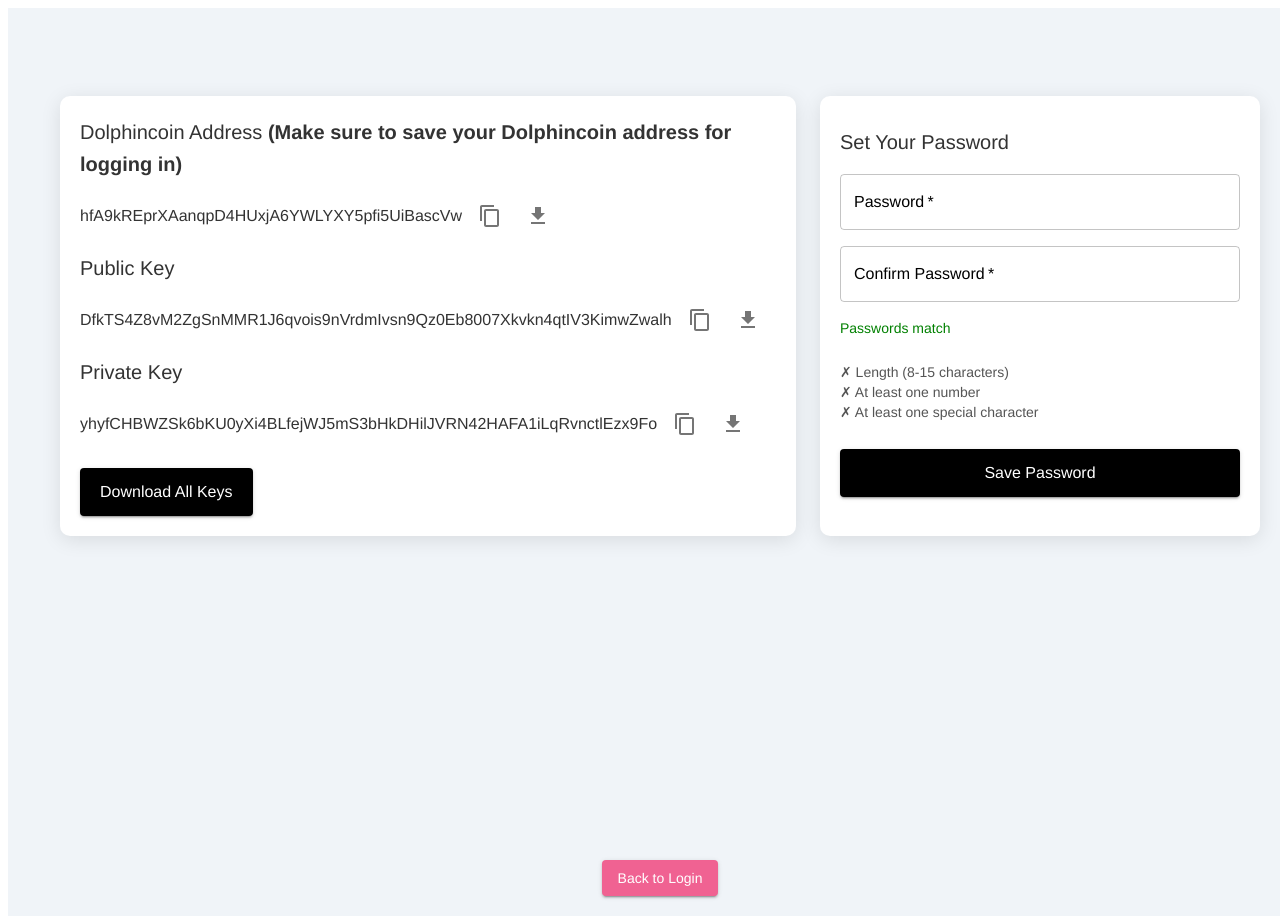
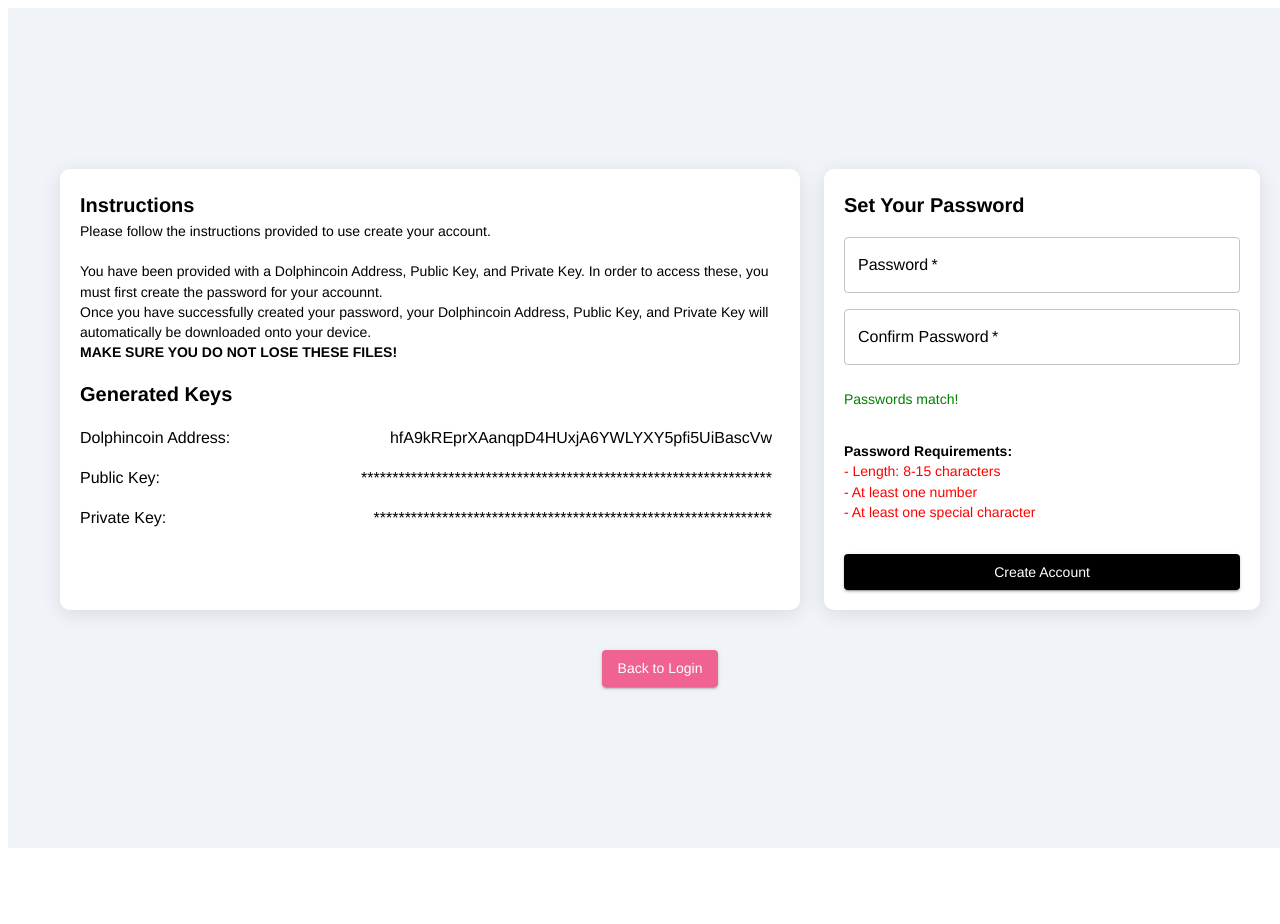
Before and after one commit to MazenIbrahim1/PHAJAM, a React (Vite) app: page /generate-keys in a window 1280 px wide. Shown: the top 924 px of the page. After the commit the page ends 856 px from the top, so only its background shows below. Built offline with nearby package versions, Linux system fonts and the light colour scheme.

Commit message:
started on instruction text

```diff
--- a/src/components/GenerateKeys/GenerateKeys.jsx
+++ b/src/components/GenerateKeys/GenerateKeys.jsx
@@ -1,7 +1,5 @@
 import React, { useState, useEffect } from "react";
-import { Box, Typography, Button, IconButton, TextField, Snackbar } from "@mui/material";
-import ContentCopyIcon from "@mui/icons-material/ContentCopy";
-import DownloadIcon from "@mui/icons-material/Download";
+import { Box, Typography, Button, TextField, Snackbar } from "@mui/material";
 import { useNavigate } from "react-router-dom";
 
 // Function to generate a random key
@@ -20,7 +18,7 @@
   const [privateKey, setPrivateKey] = useState("");
   const [password, setPassword] = useState("");
   const [confirmPassword, setConfirmPassword] = useState("");
-  const [passwordMatch, setPasswordMatch] = useState(true); // Initially assume they match
+  const [passwordMatch, setPasswordMatch] = useState(true);
   const [passwordSaved, setPasswordSaved] = useState(false);
   const [snackbarOpen, setSnackbarOpen] = useState(false);
   const [passwordValidations, setPasswordValidations] = useState({
@@ -31,41 +29,20 @@
 
   const navigate = useNavigate();
 
-  // Function to generate keys
   const handleGenerateKeys = () => {
-    setAddress(generateRandomKey(42)); // Example length for a Dolphincoin address
-    setPublicKey(generateRandomKey(66)); // Example length for a public key
-    setPrivateKey(generateRandomKey(64)); // Example length for a private key
+    setAddress(generateRandomKey(42));
+    setPublicKey(generateRandomKey(66));
+    setPrivateKey(generateRandomKey(64));
   };
 
-  // Automatically generate keys when the component mounts
   useEffect(() => {
     handleGenerateKeys();
   }, []);
 
-  // Function to copy text to clipboard
-  const handleCopyToClipboard = (text) => {
-    navigator.clipboard.writeText(text);
-    alert("Copied to clipboard!");
-  };
-
-  // Function to navigate back to the login page
   const handleBackToLogin = () => {
     navigate("/");
   };
 
-  // Function to download a specific key as a text file
-  const handleDownloadFile = (fileName, content) => {
-    const blob = new Blob([content], { type: "text/plain" });
-    const link = document.createElement("a");
-    link.href = URL.createObjectURL(blob);
-    link.download = fileName;
-    document.body.appendChild(link);
-    link.click();
-    document.body.removeChild(link);
-  };
-
-  // Function to handle password validation
   const validatePassword = (password) => {
     const validations = {
       length: password.length >= 8 && password.length <= 15,
@@ -76,7 +53,6 @@
     return validations.length && validations.number && validations.specialChar;
   };
 
-  // Function to handle password save
   const handleSavePassword = () => {
     if (password === confirmPassword && validatePassword(password)) {
       setPasswordSaved(true);
@@ -86,12 +62,10 @@
     }
   };
 
-  // Function to handle Snackbar close
   const handleSnackbarClose = () => {
     setSnackbarOpen(false);
   };
 
-  // Update the password match state based on user input
   useEffect(() => {
     setPasswordMatch(password === confirmPassword);
   }, [password, confirmPassword]);
@@ -102,105 +76,82 @@
         width: "100%",
         height: "100vh",
         display: "flex",
-        flexDirection: "column",
-        justifyContent: "space-between",
+        justifyContent: "center",
         alignItems: "center",
         backgroundColor: "#f0f4f8",
-        color: "#333",
         padding: "20px",
-        paddingTop: "7%",
       }}
     >
-      {/* Main container to hold both sections */}
-      <Box sx={{ display: "flex", width: "100%", maxWidth: "1200px", gap: 3 }}>
-        {/* Generate Keys Section */}
       <Box
         sx={{
-            flex: 1,
-            maxWidth: "700px",
+          display: "flex",
+          flexDirection: "column",
+          gap: 3,
+          maxWidth: "1200px",
+          width: "100%",
+        }}
+      >
+        <Box
+          sx={{
+            display: "flex",
+            flexDirection: "row",
+            gap: 3,
+          }}
+        >
+          <Box
+            sx={{
+              flex: 7,
               backgroundColor: "#fff",
               borderRadius: "10px",
               boxShadow: "0 4px 20px rgba(0, 0, 0, 0.1)",
               padding: "20px",
-            wordWrap: "break-word",
+              display: "flex",
+              flexDirection: "column",
+              gap: 2,
+              maxWidth: "700px",
+              width: "100%",
             }}
           >
-          <Typography variant="h6" sx={{ marginBottom: 2 }}>
-            Dolphincoin Address <strong>(Make sure to save your Dolphincoin address for logging in)</strong>
+            <Box>
+              <Typography variant="h6" sx={{ fontWeight: "bold" }}>Instructions</Typography>
+              <Typography variant="body2">
+                Please follow the instructions provided to use create your account.<br />
+                <br />
+                You have been provided with a Dolphincoin Address, Public Key, and Private Key. In order to access these, you must first create the password for your accounnt. <br />
+                Once you have successfully created your password, your Dolphincoin Address, Public Key, and Private Key will automatically be downloaded onto your device.
               </Typography>
-          <Typography variant="body1" sx={{ display: "flex", alignItems: "center", marginBottom: 2 }}>
+              <Typography variant="body2" sx={{ fontWeight: "bold" }}>MAKE SURE YOU DO NOT LOSE THESE FILES!</Typography>
+            </Box>
+
+            <Box>
+              <Typography variant="h6" sx={{ fontWeight: "bold" }}>Generated Keys</Typography>
+
+              <Box sx={{ display: "flex", justifyContent: "space-between", alignItems: "center", marginBottom: 2, marginTop: 2 }}>
+                <Typography variant="body1">Dolphincoin Address:</Typography>
+                <Typography variant="body1" sx={{ wordWrap: "break-word", marginRight: 1 }}>
                   {address || "Not generated yet."}
-            {address && (
-              <>
-                <IconButton onClick={() => handleCopyToClipboard(address)} sx={{ marginLeft: 1 }}>
-                  <ContentCopyIcon />
-                </IconButton>
-                <IconButton onClick={() => handleDownloadFile("Dolphincoin_Address.txt", address)} sx={{ marginLeft: 1 }}>
-                  <DownloadIcon />
-                </IconButton>
-              </>
-            )}
                 </Typography>
+              </Box>
 
-          <Typography variant="h6" sx={{ marginBottom: 2 }}>
-            Public Key
+              <Box sx={{ display: "flex", justifyContent: "space-between", alignItems: "center", marginBottom: 2 }}>
+                <Typography variant="body1">Public Key:</Typography>
+                <Typography variant="body1" sx={{ wordWrap: "break-word", marginRight: 1 }}>
+                  {"*".repeat(publicKey.length)} {/* Display public key as asterisks */}
                 </Typography>
-          <Typography variant="body1" sx={{ display: "flex", alignItems: "center", marginBottom: 2 }}>
-            {publicKey || "Not generated yet."}
-            {publicKey && (
-              <>
-                <IconButton onClick={() => handleCopyToClipboard(publicKey)} sx={{ marginLeft: 1 }}>
-                  <ContentCopyIcon />
-                </IconButton>
-                <IconButton onClick={() => handleDownloadFile("Public_Key.txt", publicKey)} sx={{ marginLeft: 1 }}>
-                  <DownloadIcon />
-                </IconButton>
-              </>
-            )}
+              </Box>
+
+              <Box sx={{ display: "flex", justifyContent: "space-between", alignItems: "center", marginBottom: 2 }}>
+                <Typography variant="body1">Private Key:</Typography>
+                <Typography variant="body1" sx={{ wordWrap: "break-word", marginRight: 1 }}>
+                  {"*".repeat(privateKey.length)} {/* Display private key as asterisks */}
                 </Typography>
-
-          <Typography variant="h6" sx={{ marginBottom: 2 }}>
-            Private Key
-          </Typography>
-          <Typography variant="body1" sx={{ display: "flex", alignItems: "center", marginBottom: 2 }}>
-            {privateKey || "Not generated yet."}
-            {privateKey && (
-              <>
-                <IconButton onClick={() => handleCopyToClipboard(privateKey)} sx={{ marginLeft: 1 }}>
-                  <ContentCopyIcon />
-                </IconButton>
-                <IconButton onClick={() => handleDownloadFile("Private_Key.txt", privateKey)} sx={{ marginLeft: 1 }}>
-                  <DownloadIcon />
-                </IconButton>
-              </>
-            )}
-          </Typography>
-
-          <Box sx={{ marginTop: 3 }}>
-            <Button
-              variant="contained"
-              color="primary"
-              onClick={() => {
-                handleDownloadFile("Dolphincoin_Address.txt", address);
-                handleDownloadFile("Public_Key.txt", publicKey);
-                handleDownloadFile("Private_Key.txt", privateKey);
-              }}
-              sx={{
-                padding: "10px 20px",
-                fontSize: "1rem",
-                marginRight: "10px",
-              }}
-            >
-              Download All Keys
-            </Button>
+              </Box>
             </Box>
           </Box>
 
-        {/* Password Input Section */}
           <Box
             sx={{
-            flex: 1,
-            maxWidth: "400px",
+              flex: 3,
               backgroundColor: "#fff",
               borderRadius: "10px",
               boxShadow: "0 4px 20px rgba(0, 0, 0, 0.1)",
@@ -209,9 +160,11 @@
               flexDirection: "column",
               justifyContent: "center",
               gap: 2,
+              maxWidth: "600px",
+              width: "100%",
             }}
           >
-          <Typography variant="h6">Set Your Password</Typography>
+            <Typography variant="h6" sx={{ fontWeight: "bold" }}>Set Your Password</Typography>
             <TextField
               label="Password"
               type="password"
@@ -237,56 +190,55 @@
             />
             <Typography
               variant="body2"
-            sx={{ color: passwordMatch ? "green" : "red" }}
+              sx={{ color: passwordMatch ? "green" : "red", marginTop: 1 }}
             >
-            {passwordMatch ? "Passwords match" : "Passwords do not match"}
+              {passwordMatch ? "Passwords match!" : "Passwords do not match!"}
             </Typography>
-          <Box sx={{ display: 'flex', flexDirection: 'column', marginTop: 1 }}>
-            <Typography variant="body2" sx={{ color: passwordValidations.length ? "green" : "#555" }}>
-              {passwordValidations.length ? "✓ Length (8-15 characters)" : "✗ Length (8-15 characters)"}
+
+            <Box sx={{ marginTop: 2 }}>
+              <Typography variant="body2" sx={{ fontWeight: "bold" }}>
+                Password Requirements:
               </Typography>
-            <Typography variant="body2" sx={{ color: passwordValidations.number ? "green" : "#555" }}>
-              {passwordValidations.number ? "✓ At least one number" : "✗ At least one number"}
+              <Typography variant="body2" sx={{ color: passwordValidations.length ? "green" : "red" }}>
+                - Length: 8-15 characters
               </Typography>
-            <Typography variant="body2" sx={{ color: passwordValidations.specialChar ? "green" : "#555" }}>
-              {passwordValidations.specialChar ? "✓ At least one special character" : "✗ At least one special character"}
+              <Typography variant="body2" sx={{ color: passwordValidations.number ? "green" : "red" }}>
+                - At least one number
+              </Typography>
+              <Typography variant="body2" sx={{ color: passwordValidations.specialChar ? "green" : "red" }}>
+                - At least one special character
               </Typography>
             </Box>
-          <Button
-            variant="contained"
-            color="primary"
-            onClick={handleSavePassword}
-            sx={{
-              padding: "10px 20px",
-              fontSize: "1rem",
-              marginTop: "10px",
-              marginBottom: "10px",
-            }}
-          >
-            Save Password
+
+            <Button variant="contained" onClick={handleSavePassword} sx={{ marginTop: 2 }}>
+              Create Account
             </Button>
           </Box>
         </Box>
 
-      {/* Snackbar for success message */}
-      <Snackbar
-        open={snackbarOpen}
-        onClose={handleSnackbarClose}
-        message={passwordSaved ? "Password saved successfully!" : "Failed to save password."}
-        autoHideDuration={3000}
-      />
-      {/* Back to Login Button */}
+        <Box
+          sx={{
+            display: "flex",
+            justifyContent: "center",
+            width: "100%",
+            marginTop: 2,
+          }}
+        >
           <Button
             variant="contained"
             onClick={handleBackToLogin}
-        color="secondary"
-        sx={{
-          marginTop: "20px",
-          alignSelf: "center",
-        }}
-      >
+            color="secondary">
             Back to Login
           </Button>
         </Box>
+
+        <Snackbar
+          open={snackbarOpen}
+          autoHideDuration={6000}
+          onClose={handleSnackbarClose}
+          message="Password saved successfully!"
+        />
+      </Box>
+    </Box>
   );
 }
--- a/src/components/Login/Login.jsx
+++ b/src/components/Login/Login.jsx
@@ -23,7 +23,7 @@
   return (
     <Box
       sx={{
-        width: "100vw",
+        width: "100%",
         height: "100vh",
         display: "flex",
         flexDirection: "column",
```
Lines whose indentation alone changed are shown as unchanged.
